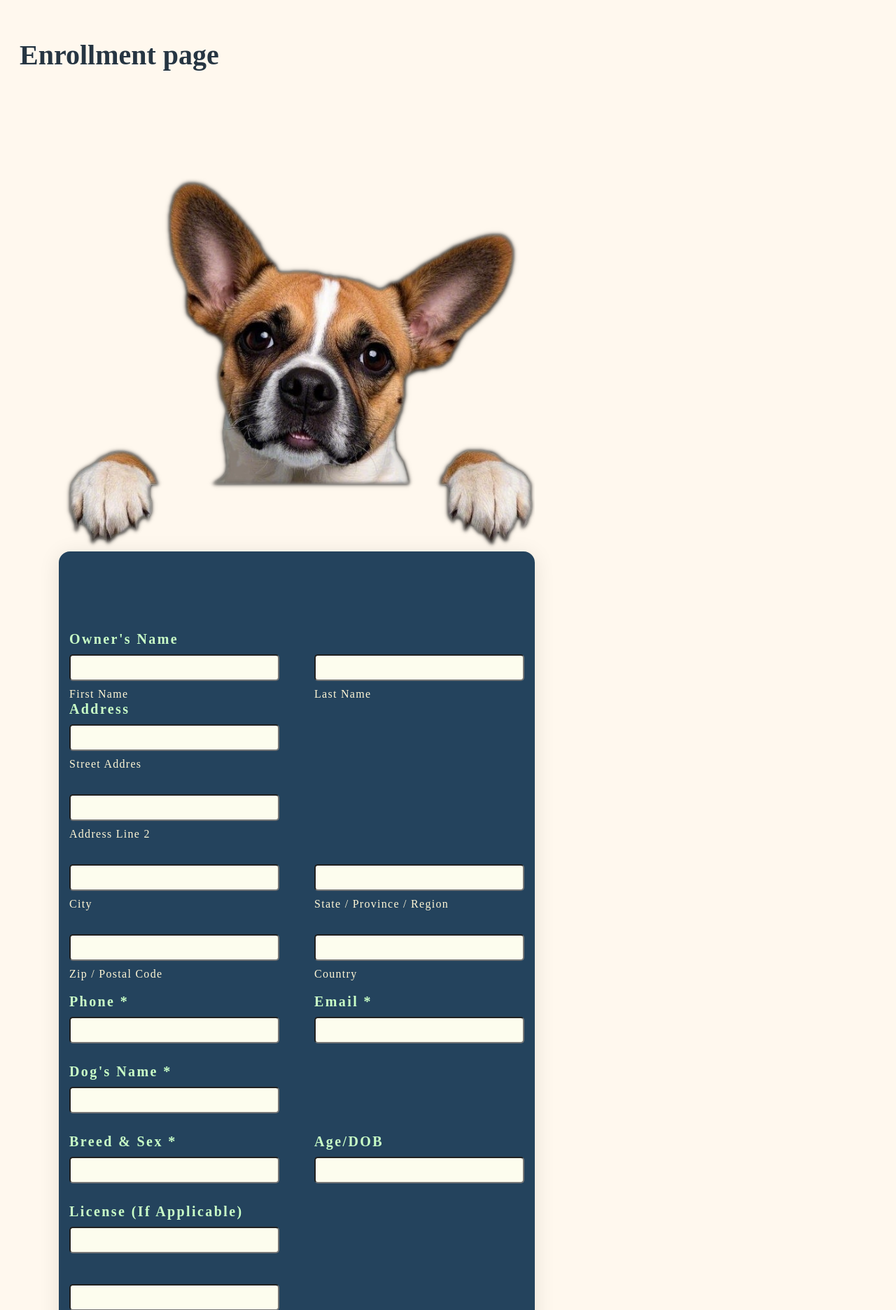
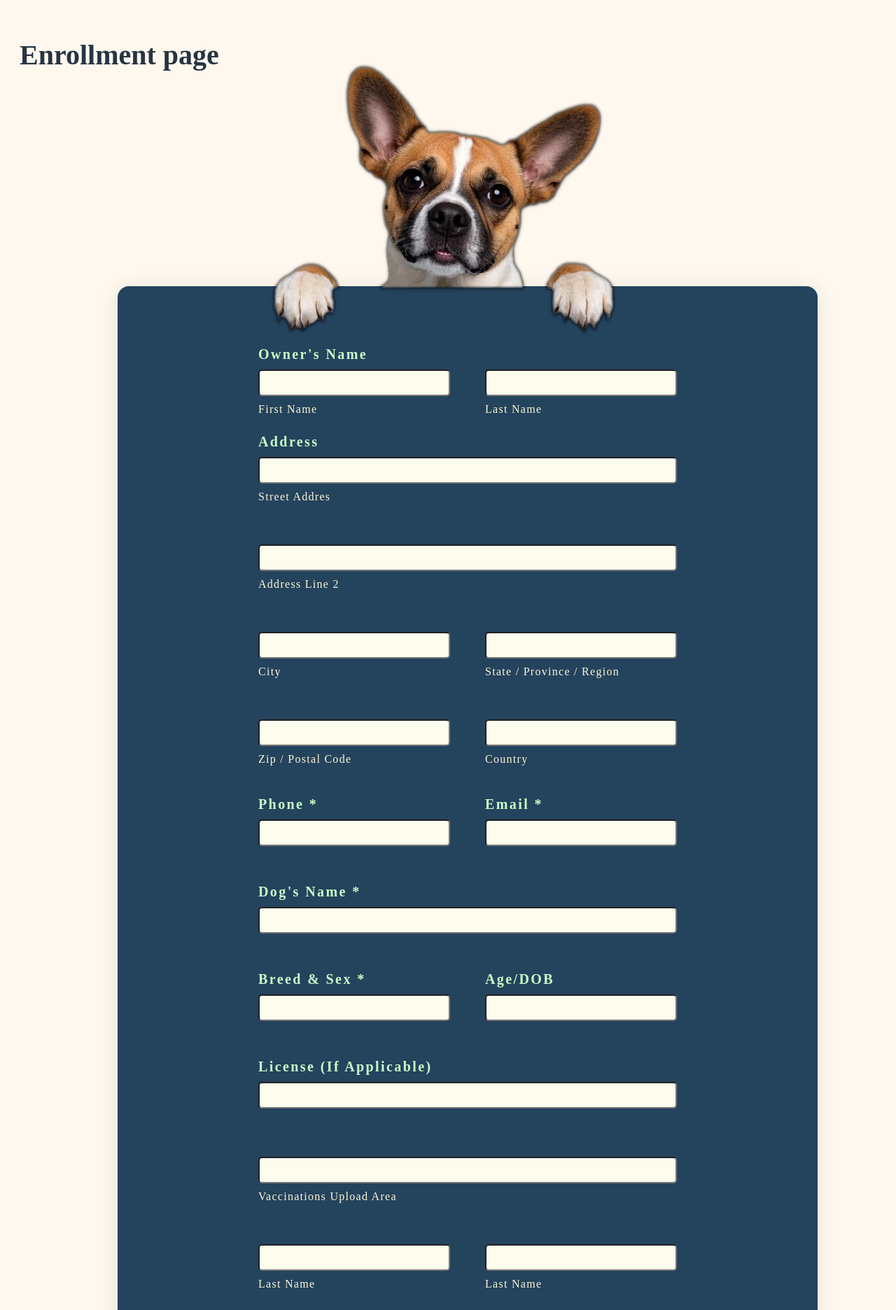
Before and after one commit to Chad-Current/DjangoProject, a Django app: page /enrollment/ in a window 1280 px wide. Shown: the part 77-1949 px from the top of the page at 70% size. Run offline with Django 4.2, Linux system fonts and the light colour scheme; some libraries are stand-ins or nearby versions.

Commit message:
Enrollment page

```diff
--- a/topLevelProject/enrollment/static/enrollment/css/enroll.css
+++ b/topLevelProject/enrollment/static/enrollment/css/enroll.css
@@ -1,14 +1,30 @@
-
-form {
-/* Ensure the form has enough height for scrolling */
+.wrapper {
 display: flex;
-/* flex-direction: column; */
-min-height: 100vh;
+flex-direction: column;
+align-items: center;
+width:100svw;
 }
 
-.form {
-    width: min-content;
-    padding: 8em 2em 0em;
+.form-parent {
+    display: flex;
+    flex-direction: column;
+    align-items: center;
+    margin: 20em 0em 0em;
+    background: rgba(36, 67, 93, 1);
+    border-radius: 16px;
+    box-shadow: 0 4px 30px rgba(0, 0, 0, 0.1);
+    border: 1px solid rgba(36, 67, 93, 0.85);
+    width: clamp(800px, 100%, 1000px);
+}
+
+
+.content-form {
+    display: flex;
+    flex-direction: column;
+    justify-content: center;
+    align-items: flex-start;
+    position: relative;
+    padding: 6em 1em 4em;
 
     button {
         width: 10em;
@@ -26,7 +42,7 @@ min-height: 100vh;
         border-radius: 5px;
         background-color: #fdfdee;
         text-transform: capitalize;
-        width: clamp(5em, 15em, 15em);
+        /* width: clamp(5em, 15em, 15em); */
     }
     span {
         font-size: var(--font-nm);
@@ -42,19 +58,23 @@ min-height: 100vh;
         letter-spacing: 0.15rem;
         color: var(--pastel-green);
     }
+}
 
 
+.form-img {
+    position: absolute;
+    top: 0;
+    left: 0;
+    object-fit: cover;
+    z-index: 1;
+    transform: translateX(5%) translateY(-82%);
+    max-width: 500px;
 }
 
-.img-container {
-    flex-shrink: 0;
-}
-
-.form-img {
-    max-width: 100%;
-    height: auto;
-    z-index: 9;
-    width: clamp(45em, 50em, 50em);
+form {
+    position: relative;
+    z-index: 2;
+    /* Add padding and other styles as needed */
 }
 
 .form-grid {
@@ -62,14 +82,12 @@ min-height: 100vh;
     grid-template-columns: repeat(2, 1fr);
     grid-template-rows: repeat(13, 100px);
     grid-column-gap: 50px;
-    grid-row-gap: 0px;
-
-}
-
-.form-grid * {
-    display: flex;
-    flex-direction: column;
-    justify-content: flex-end;
+    grid-row-gap: 25px;
+    * {
+        display: flex;
+        flex-direction: column;
+        justify-content: flex-end;
+    }
 }
 
 /* Grid areas for 2-column layout */
@@ -102,6 +120,9 @@ min-height: 100vh;
 
 /* Media query for screens <= 768px */
 @media (max-width: 768px) {
+    .form-parent {
+        width: clamp(200px, 100%, 600px);
+    }
     .form {
         display: flex;
         justify-content: center;
@@ -110,14 +131,13 @@ min-height: 100vh;
         padding: 8em 1.5em 0em;
     }
     .form-img {
-        display: flex;
-        flex-direction: column;
-        align-items: center;
-        justify-content: center;
-        position: relative;
-        margin: auto;
-        z-index: 9;
-        width: clamp(30em, 40em, 40em);
+        position: absolute;
+        top: 0;
+        left: 0;
+        object-fit: cover;
+        z-index: 1;
+        transform: translateX(12%) translateY(-82%);
+        width: clamp(25em, 25em, 25em);
     }
 
     .form-grid {
@@ -162,14 +182,3 @@ min-height: 100vh;
     .form-div24 { grid-row: 24 / 25; }
     .form-div25 { grid-row: 25 / 26; }
 }
-
-
-.content-form {
-    display: flex;
-    align-items: flex-start;
-    background: rgba(36, 67, 93, 1);
-    border-radius: 16px;
-    box-shadow: 0 4px 30px rgba(0, 0, 0, 0.1);
-    border: 1px solid rgba(36, 67, 93, 0.85);
-    padding: 8em 1em 4em;
-}
--- a/topLevelProject/enrollment/templates/enrollment/enrollment.html
+++ b/topLevelProject/enrollment/templates/enrollment/enrollment.html
@@ -17,15 +17,12 @@
 <main>
 {% block enroll_form %}
     <h1>Enrollment page</h1>
-    <main>
-        <div class="form">
-            <div class="img-container">
+<div class="wrapper">
+ <div class="form-parent">
+  <div class="content-form">
             <img src="/static/enrollment/images/happydogpawsoverform.webp" class="form-img"/>
-            </div>
-            <form action="" class="content-form">
+      <form>
              <div class="form-grid">
-
-
                 <div class="form-div1">
                     <h5>Owner's Name</h5>
                     <input required="true" type="text" >
@@ -114,7 +111,8 @@
          </div>
     </form>
   </div>
-    </main>
+ </div>
+</div>
 {% endblock %}
 
 {% include "baseapp/footer.html" %}
```
Also changed, not shown: topLevelProject/faqs/static/faqs/css/faqs.css (+49 -8 lines), topLevelProject/faqs/templates/faqs/faqs.html (+11 -6 lines), topLevelProject/faqs/static/faqs/images/DogQuestions.svg (added), topLevelProject/faqs/static/faqs/images/Dogthinking.jpeg (added). Lines whose indentation alone changed are shown as unchanged.
